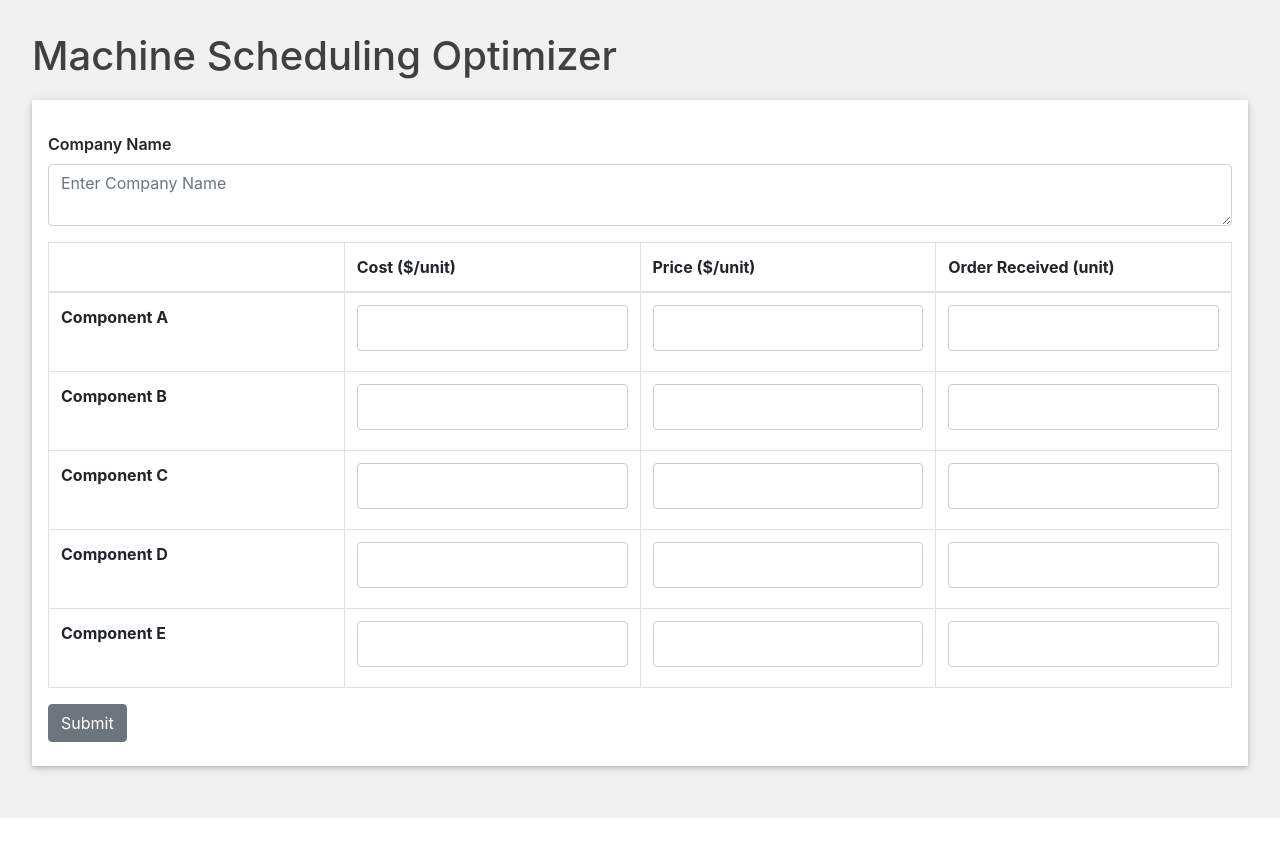
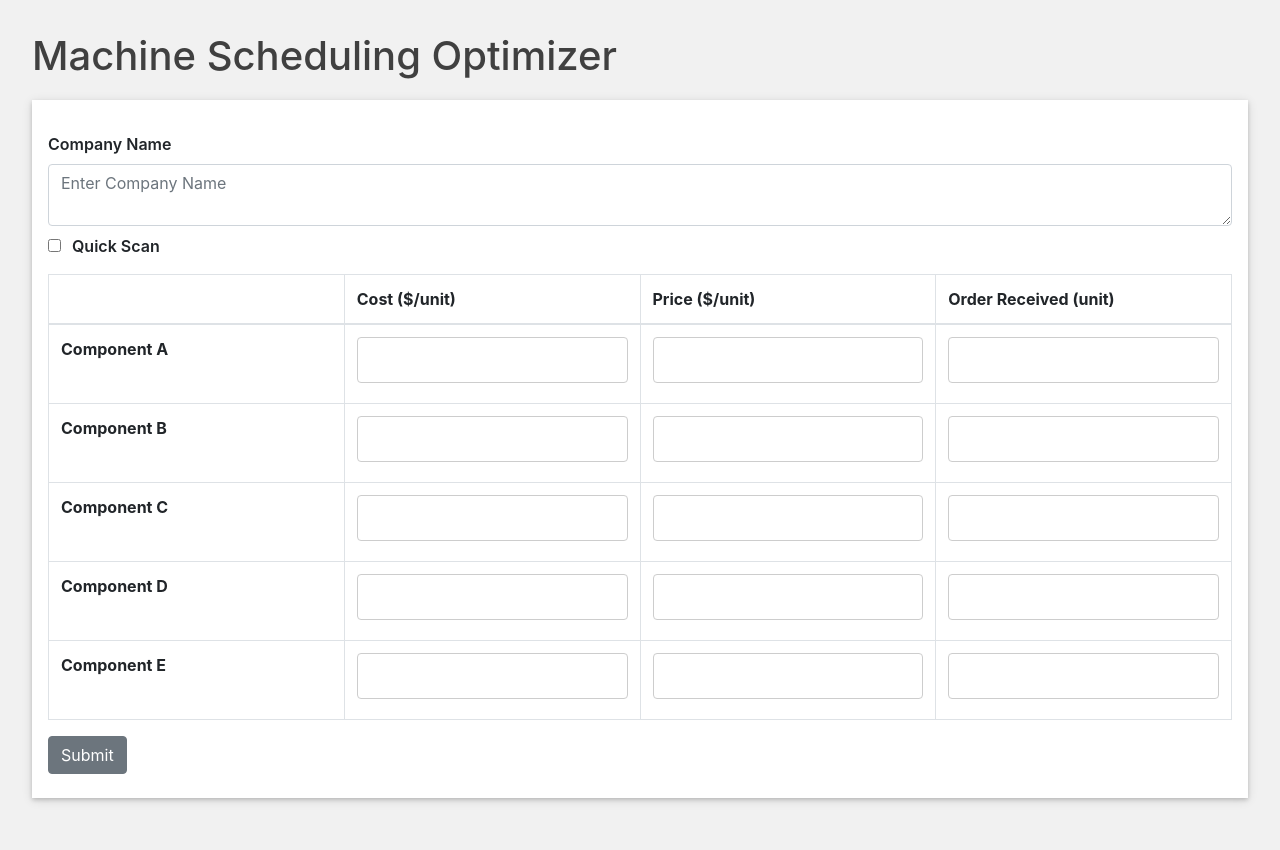
Before and after one commit to SeahJunRu/company-order-form, a React (Create React App) app: page / in a window 1280 px wide. Before the commit the page ends 818 px from the top, so only its background shows below. Built offline with nearby package versions, Linux system fonts and the light colour scheme.

Commit message:
add new checkbox for quickscan

```diff
--- a/src/Submission.js
+++ b/src/Submission.js
@@ -92,6 +92,10 @@ class Submission extends React.Component {
             <FormGroup>
               <Label for="companyName">Company Name</Label>
               <Input type="textarea" name="company" id="companyName" placeholder="Enter Company Name" />
+              <div className='checkbox-container'>
+                <Input type="checkbox" name="quickScan" id="quickScan" />
+                <Label for="quickScan">Quick Scan</Label>
+              </div>
             </FormGroup>
             <FormGroup>
     	      <TableForm />
--- a/src/main.css
+++ b/src/main.css
@@ -9,3 +9,14 @@
     background-color: white;
     box-shadow: 0 2px 4px 0 rgba(0,0,0,0.16),0 2px 10px 0 rgba(0,0,0,0.12)!important;
 }
+.checkbox-container {
+	margin-top: 0.5em;
+}
+.checkbox-container label {
+	display:inline;
+	position:relative;
+	margin-left: 1.5em;
+}
+.checkbox-container input {
+	margin-left: 0em;
+}
```
